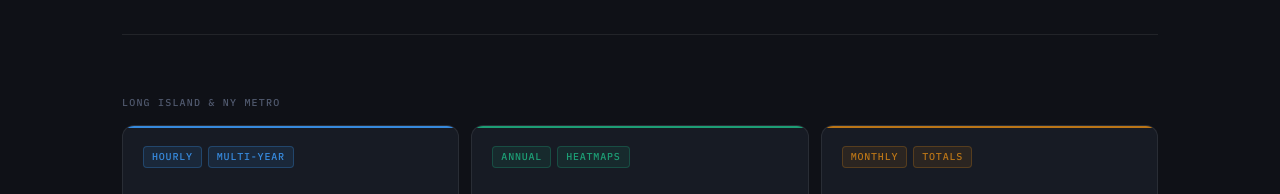
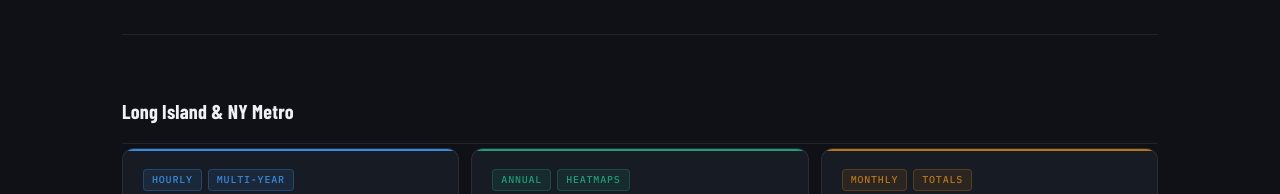
Before and after one commit to josht3113/context-climate, a React (Vite) app: page /#/ in a window 1280 px wide. Shown: the part 257-451 px from the top of the page. Built offline with nearby package versions, Linux system fonts and the light colour scheme.

Commit message:
Add files via upload

```diff
--- a/src/pages/Home.module.css
+++ b/src/pages/Home.module.css
@@ -55,13 +55,14 @@
 
 /* ── Section label ── */
 .sectionLabel {
-  font-family: var(--font-mono);
-  font-size: 10px;
-  font-weight: 500;
-  letter-spacing: 0.12em;
-  text-transform: uppercase;
-  color: var(--color-text-muted);
-  padding: 1.75rem 0 0.875rem;
+  font-family: var(--font-display);
+  font-size: 20px;
+  font-weight: 700;
+  letter-spacing: 0.01em;
+  color: var(--color-text-primary);
+  padding: 1.75rem 0 1rem;
+  border-bottom: 0.5px solid var(--color-border);
+  margin-bottom: 0.25rem;
 }
 
 /* ── Card grid ── */
```
